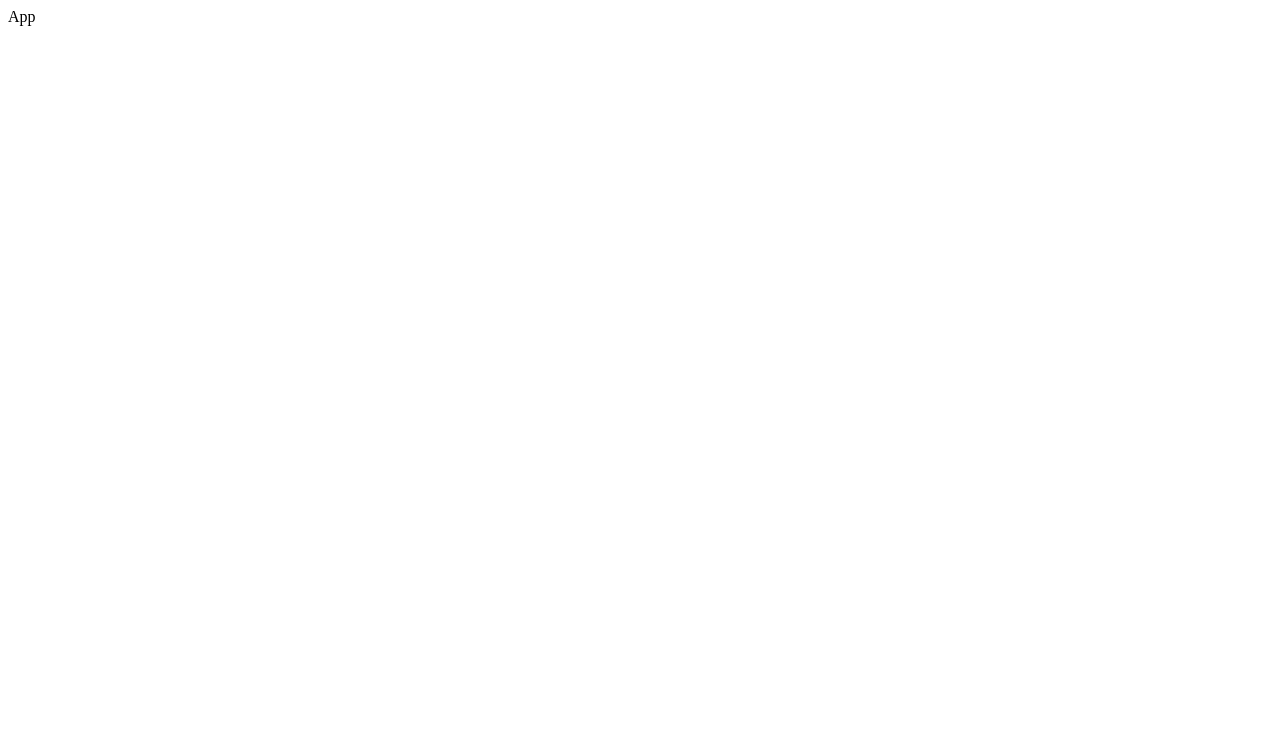
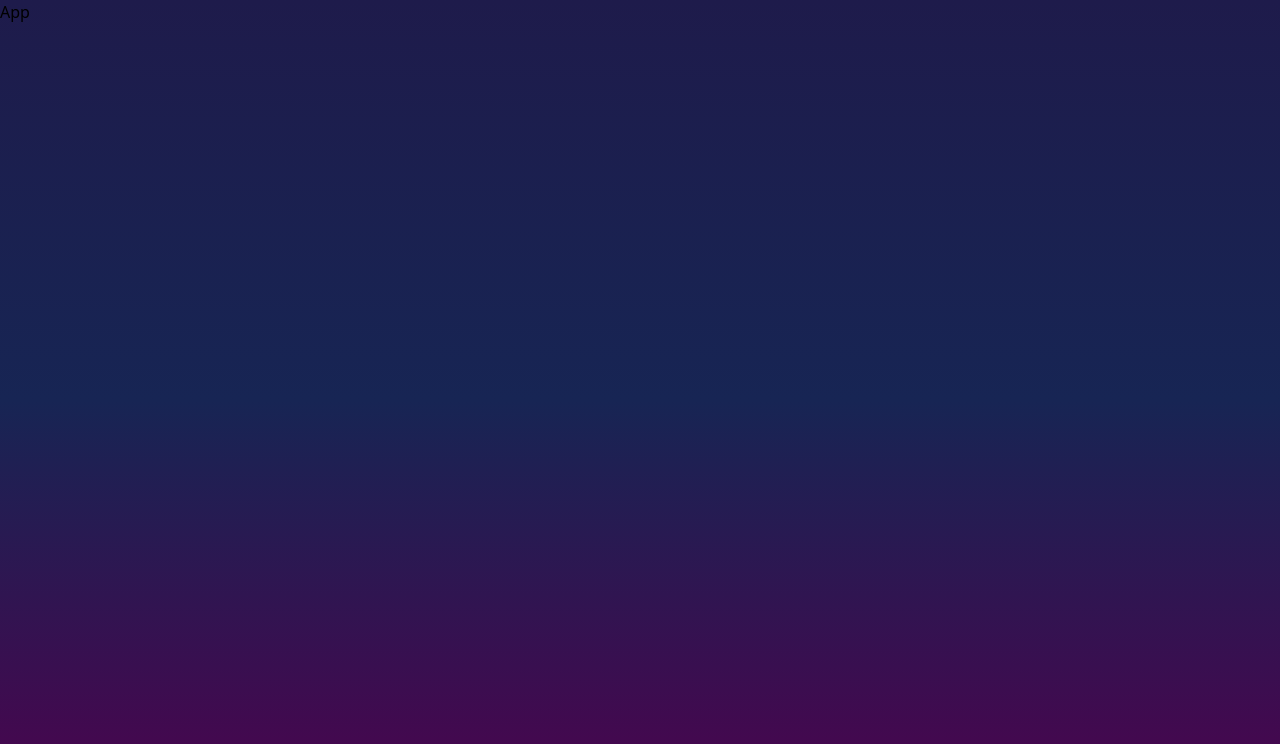
Before and after one commit to lebrande/animated-column-chart, a React (Create React App) app: page / in a window 1280 px wide. Shown: the top 744 px of the page. Built offline with nearby package versions, Linux system fonts and the light colour scheme.

Commit message:
🎨 Install Tailwind CSS

```diff
--- a/package.json
+++ b/package.json
@@ -13,6 +13,7 @@
     "react": "^18.2.0",
     "react-dom": "^18.2.0",
     "react-scripts": "5.0.1",
+    "tailwindcss": "^3.3.1",
     "typescript": "^4.4.2"
   },
   "scripts": {
--- a/public/index.html
+++ b/public/index.html
@@ -10,34 +10,11 @@
       content="Web site created using create-react-app"
     />
     <link rel="apple-touch-icon" href="%PUBLIC_URL%/logo192.png" />
-    <!--
-      manifest.json provides metadata used when your web app is installed on a
-      user's mobile device or desktop. See https://developers.google.com/web/fundamentals/web-app-manifest/
-    -->
     <link rel="manifest" href="%PUBLIC_URL%/manifest.json" />
-    <!--
-      Notice the use of %PUBLIC_URL% in the tags above.
-      It will be replaced with the URL of the `public` folder during the build.
-      Only files inside the `public` folder can be referenced from the HTML.
-
-      Unlike "/favicon.ico" or "favicon.ico", "%PUBLIC_URL%/favicon.ico" will
-      work correctly both with client-side routing and a non-root public URL.
-      Learn how to configure a non-root public URL by running `npm run build`.
-    -->
     <title>React App</title>
   </head>
-  <body>
+  <body class="min-h-screen bg-gradient-to-b from-indigo-950 via-blue-950 to-fuchsia-950">
     <noscript>You need to enable JavaScript to run this app.</noscript>
     <div id="root"></div>
-    <!--
-      This HTML file is a template.
-      If you open it directly in the browser, you will see an empty page.
-
-      You can add webfonts, meta tags, or analytics to this file.
-      The build step will place the bundled scripts into the <body> tag.
-
-      To begin the development, run `npm start` or `yarn start`.
-      To create a production bundle, use `npm run build` or `yarn build`.
-    -->
   </body>
 </html>
--- /dev/null
+++ b/src/index.css
@@ -0,0 +1,3 @@
+@tailwind base;
+@tailwind components;
+@tailwind utilities;
--- a/src/index.tsx
+++ b/src/index.tsx
@@ -1,6 +1,7 @@
 import React from 'react';
 import ReactDOM from 'react-dom/client';
 import { App } from './App';
+import './index.css';
 
 const root = ReactDOM.createRoot(
   document.getElementById('root') as HTMLElement
--- /dev/null
+++ b/tailwind.config.js
@@ -0,0 +1,11 @@
+/** @type {import('tailwindcss').Config} */
+module.exports = {
+  content: [
+    "./src/**/*.{js,jsx,ts,tsx}",
+    "./public/index.html"
+  ],
+  theme: {
+    extend: {},
+  },
+  plugins: [],
+}
```
Also changed, not shown: 1 other file (tests, documents, lock files or other folders).
